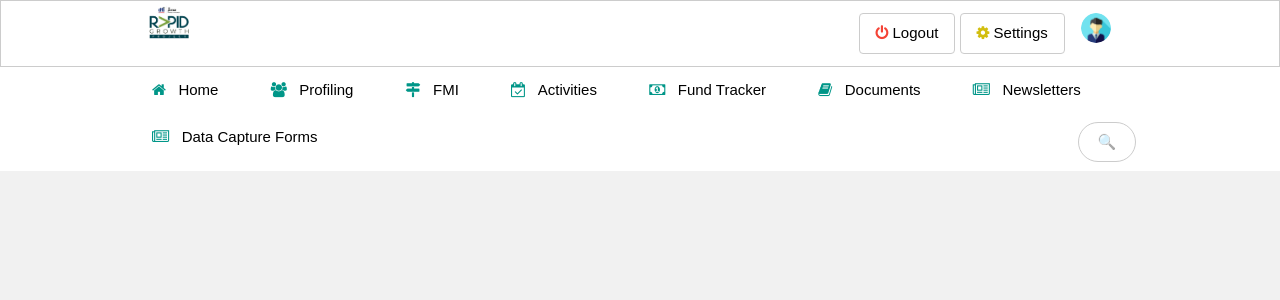
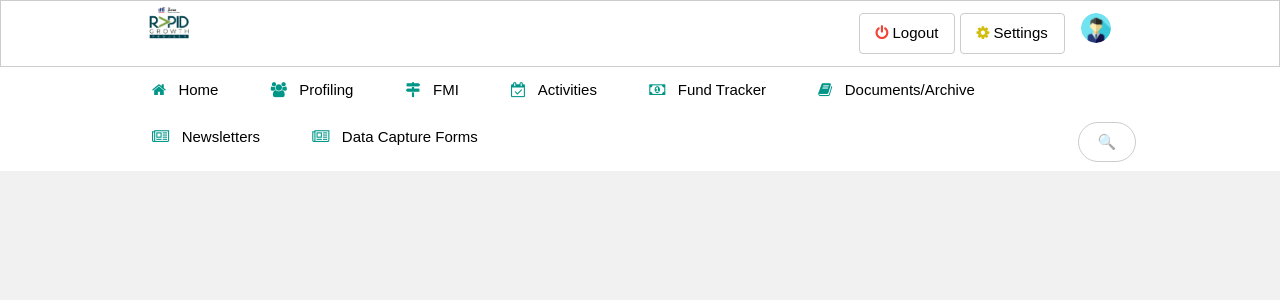
Before and after one commit to hashbrown019/DTI-Web-App, a Flask app: page /homepage in a window 1280 px wide. Shown: the top 300 px of the page. Run offline with Flask 2, Linux system fonts and the light colour scheme; data that the repository does not hold is empty; parts of the project's set-up code (start-up, migrations or seed data) failed here and were passed over; some libraries are stand-ins or nearby versions.

Commit message:
Update home.html

```diff
--- a/templates/home/home.html
+++ b/templates/home/home.html
@@ -36,7 +36,7 @@
 					<b class="x-text-teal fa fa-money"></b>&nbsp;&nbsp; Fund Tracker
 				</button>
 				<button class="top_tab x-button _x-round-large x-padding-large x-text-black" onclick="go_tab(5)">
-					<b class="x-text-teal fa fa-book"></b>&nbsp;&nbsp; Documents
+					<b class="x-text-teal fa fa-book"></b>&nbsp;&nbsp; Documents/Archive
 				</button>
 				<button class="top_tab x-button _x-round-large x-padding-large x-text-black" onclick="go_tab(6)">
 					<b class="x-text-teal fa fa-newspaper-o"></b>&nbsp;&nbsp; Newsletters
```
